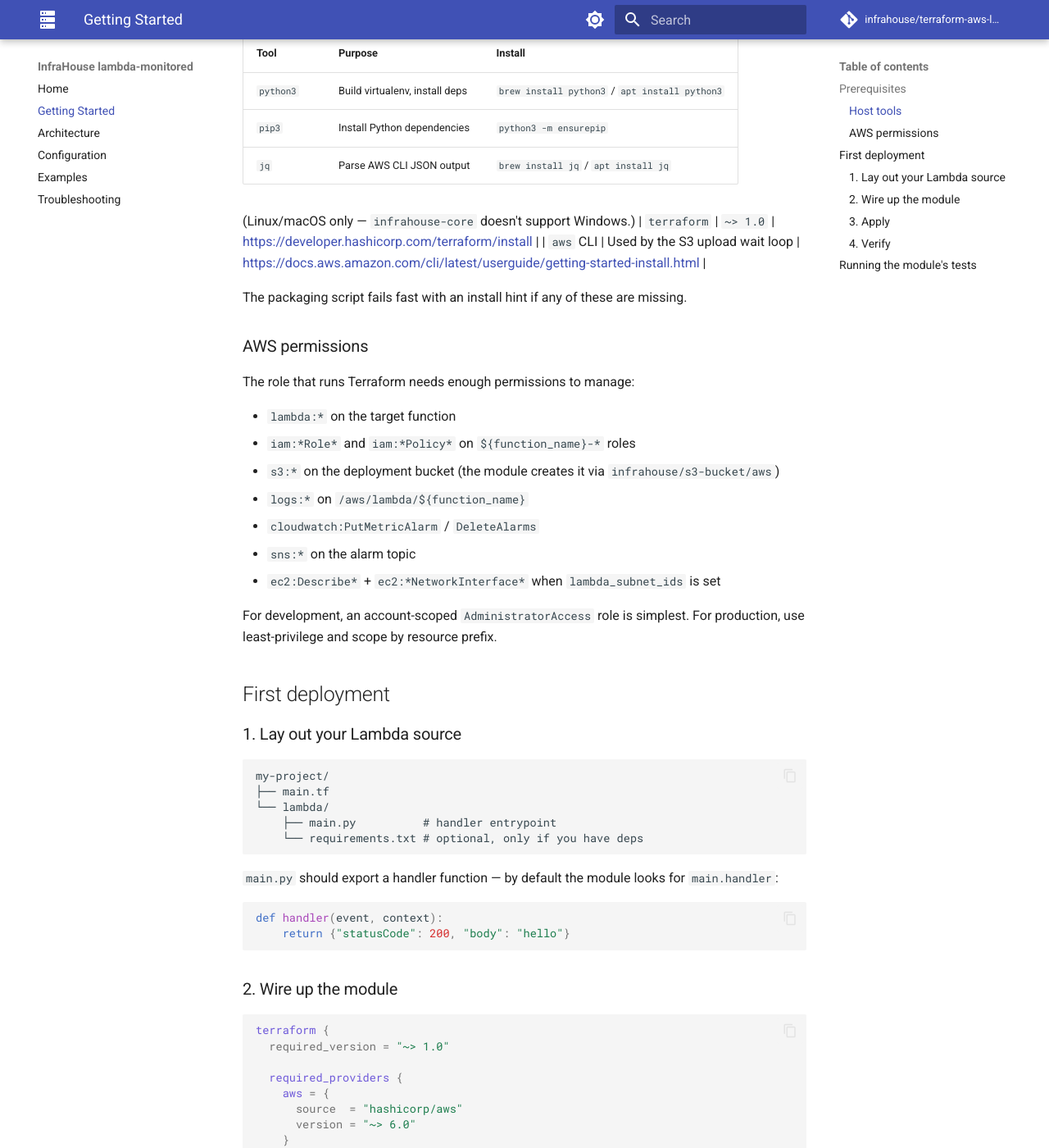
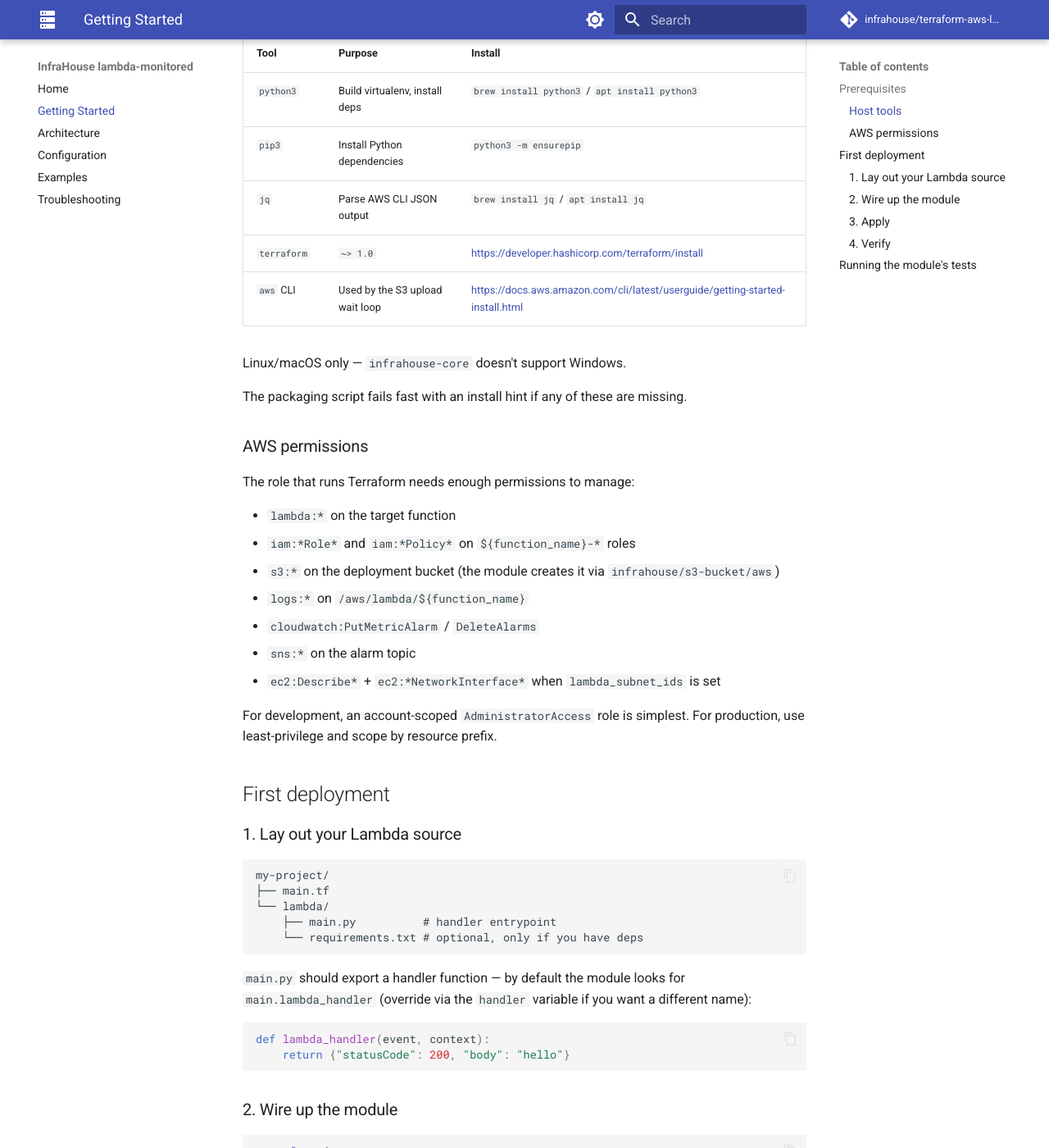
Before and after one commit to infrahouse/terraform-aws-lambda-monitored, an MkDocs documentation site: the page built from docs/getting-started.md, in a window 1280 px wide and 1400 px high, scrolled down 367 px. Shown: the whole window at 82% size. Built offline with MkDocs 1.6.1 and Material for MkDocs 9.7.7, drawn with Linux system fonts in a browser that asks for light colours; comment, search, counter and statistics services are not loaded.

Commit message:
Address PR #24 review feedback
- Fix broken prerequisites table in docs/getting-started.md by merging
  terraform/aws CLI rows back in and moving the Windows note below it.
- Correct handler name in getting-started example to main.lambda_handler
  (matches the variables.tf default) and note the handler override.
- Lowercase tag keys in examples/* and replace arbitrary ManagedBy tag
  with created_by pointing at this module, per the coding standard.

Co-Authored-By: Claude Opus 4.6 <noreply@anthropic.com>

````diff
--- a/docs/getting-started.md
+++ b/docs/getting-started.md
@@ -13,10 +13,10 @@ The module's packaging script runs on the machine where `terraform apply` execut
 | `python3` | Build virtualenv, install deps | `brew install python3` / `apt install python3` |
 | `pip3` | Install Python dependencies | `python3 -m ensurepip` |
 | `jq` | Parse AWS CLI JSON output | `brew install jq` / `apt install jq` |
-
-(Linux/macOS only — `infrahouse-core` doesn't support Windows.)
 | `terraform` | `~> 1.0` | <https://developer.hashicorp.com/terraform/install> |
 | `aws` CLI | Used by the S3 upload wait loop | <https://docs.aws.amazon.com/cli/latest/userguide/getting-started-install.html> |
+
+Linux/macOS only — `infrahouse-core` doesn't support Windows.
 
 The packaging script fails fast with an install hint if any of these are missing.
 
@@ -47,10 +47,11 @@ my-project/
     └── requirements.txt # optional, only if you have deps
 ```
 
-`main.py` should export a handler function — by default the module looks for `main.handler`:
+`main.py` should export a handler function — by default the module looks for `main.lambda_handler` (override
+via the `handler` variable if you want a different name):
 
 ```python
-def handler(event, context):
+def lambda_handler(event, context):
     return {"statusCode": 200, "body": "hello"}
 ```
 
````
Also changed, not shown: 3 other files.
